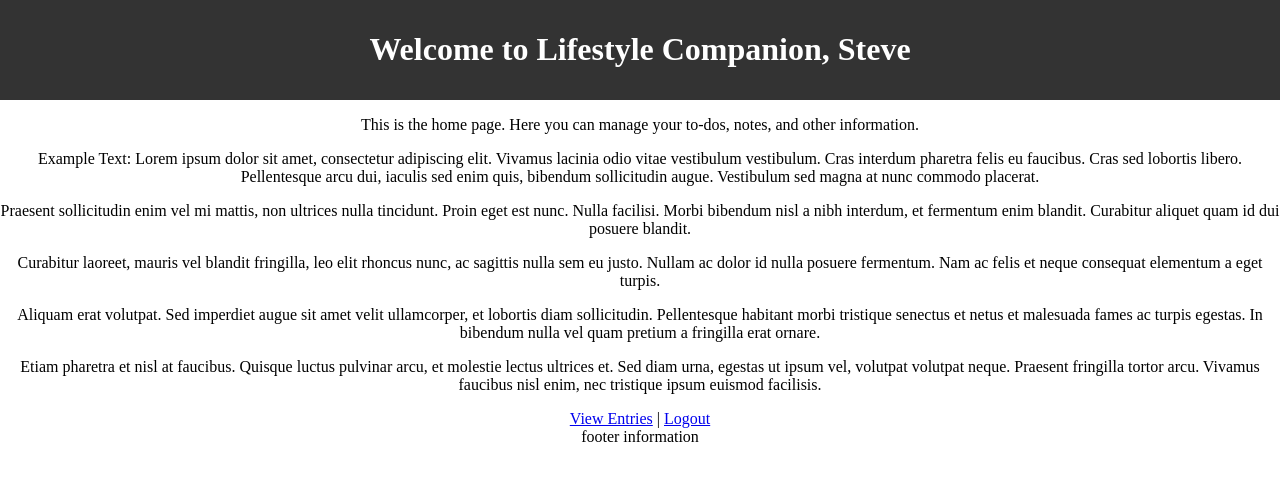
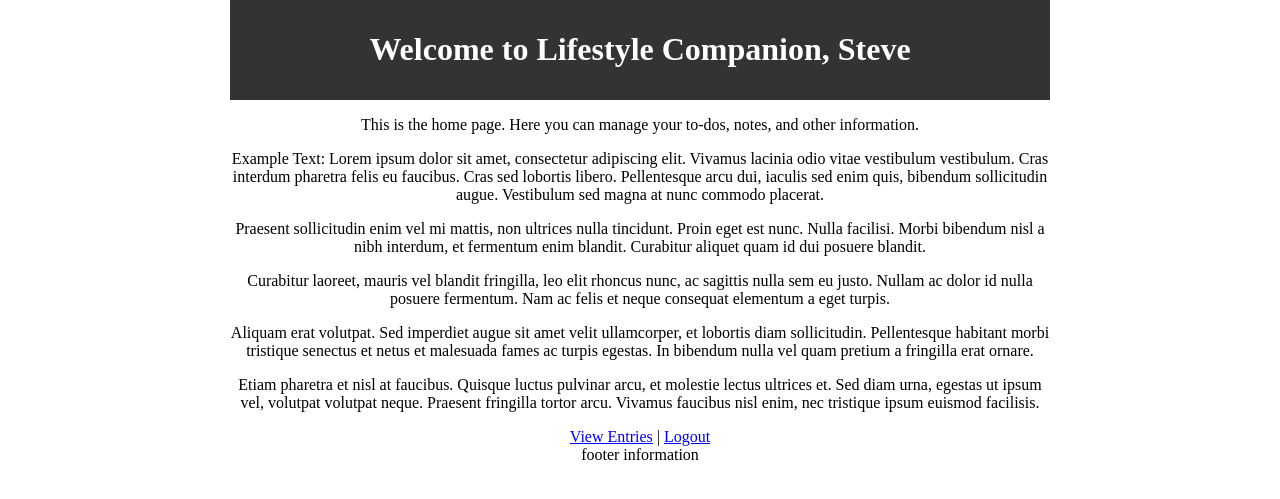
Before and after one commit to JZarins2324/itcapstone_lifestyleapp, a PHP site: page /pages/home.php in a window 1280 px wide. Shown: the top 499 px of the page. Run offline with PHP 8.4, Linux system fonts and the light colour scheme; a user stored in the database is signed in.

Commit message:
random commit

```diff
--- a/assets/css/home.css
+++ b/assets/css/home.css
@@ -10,7 +10,7 @@
 
 html, body {
   text-align: center;
-	margin: 0;
+	margin: 0 10%;
 	padding: 0;
 }
 
--- a/pages/view.php
+++ b/pages/view.php
@@ -8,7 +8,6 @@ if(!isset($_SESSION["username"])){
 }
 
 // The view page for displaying user information
-
     // The view page for displaying user information
 
     echo "<h1>View Your Entries</h1>";
```
